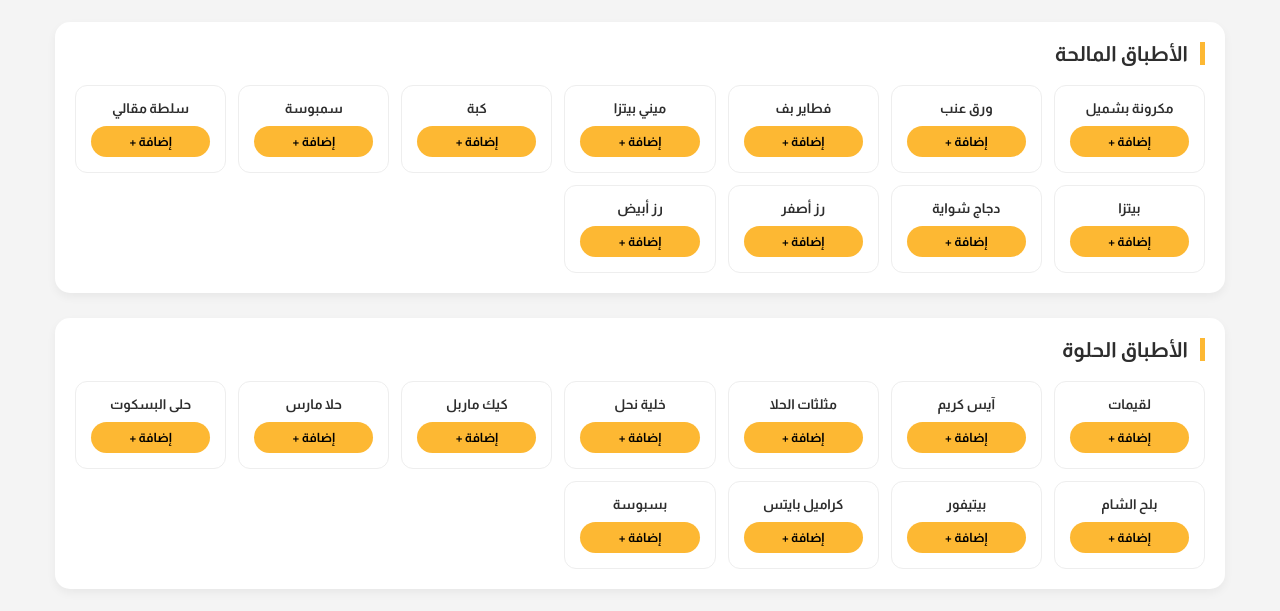
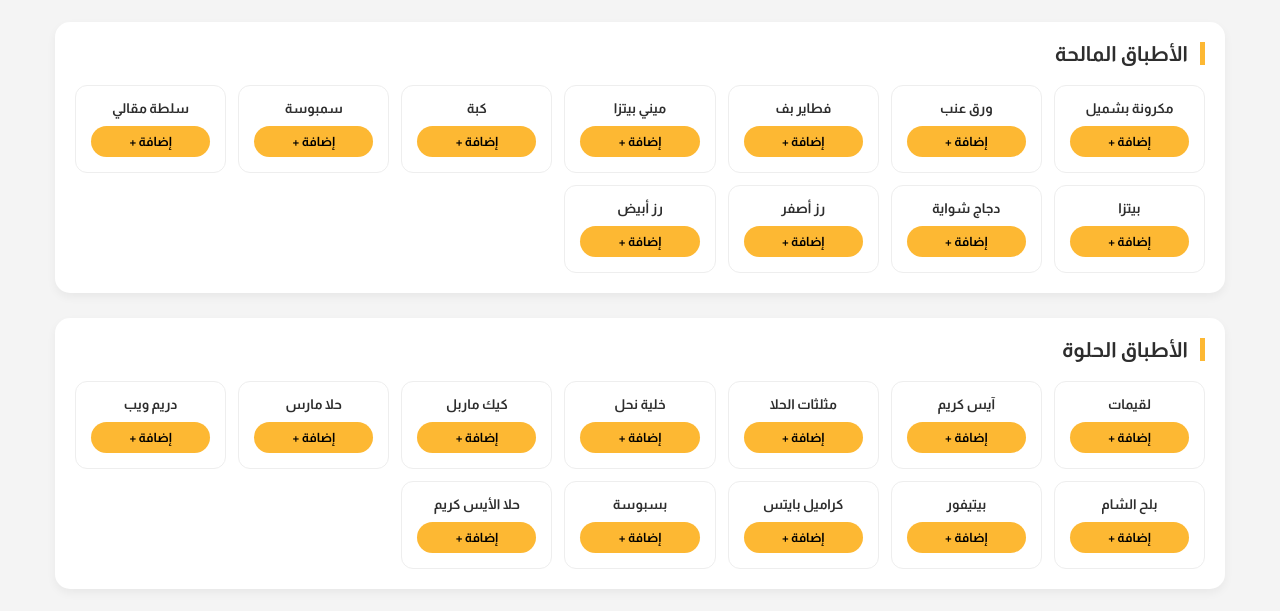
Before and after one commit to Al-Azhary/MakersofDetermination, a plain HTML site: page index.html in a window 1280 px wide. Shown: the part 341-952 px from the top of the page. Drawn offline with Linux system fonts and the light colour scheme.

Commit message:
Update index.html

```diff
--- a/index.html
+++ b/index.html
@@ -226,11 +226,12 @@
             { name: "خلية نحل", available: true },
             { name: "كيك ماربل", available: true },
             { name: "حلا مارس", available: true },
-            { name: "حلى البسكوت", available: true },
+            { name: "دريم ويب", available: true },
             { name: "بلح الشام", available: true },
             { name: "بيتيفور", available: true },
             { name: "كراميل بايتس", available: true },
-            { name: "بسبوسة", available: true }
+            { name: "بسبوسة", available: true },
+            { name: "حلا الأيس كريم", available: true },
         ];
 
         const drinksData = [
```
